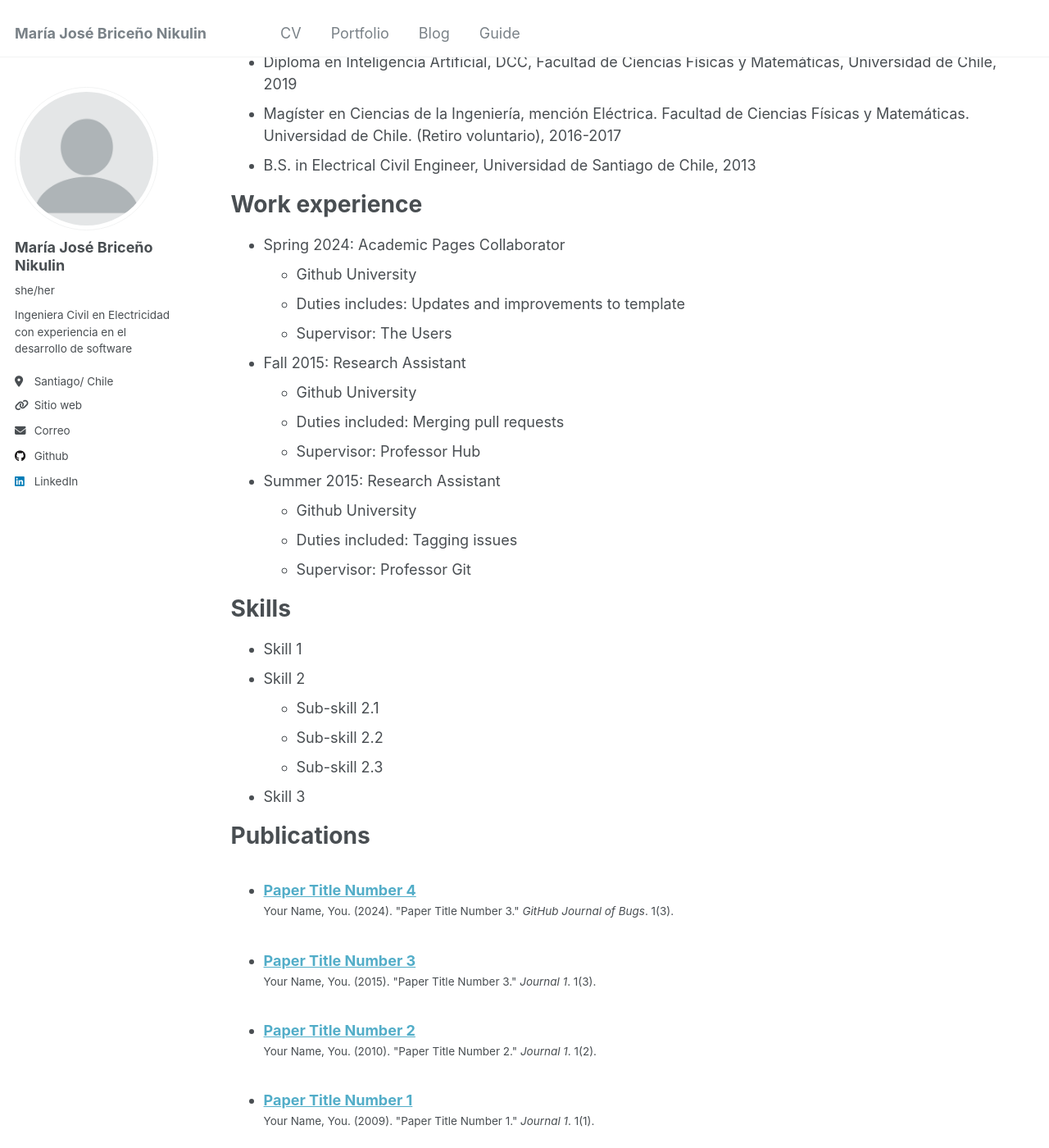
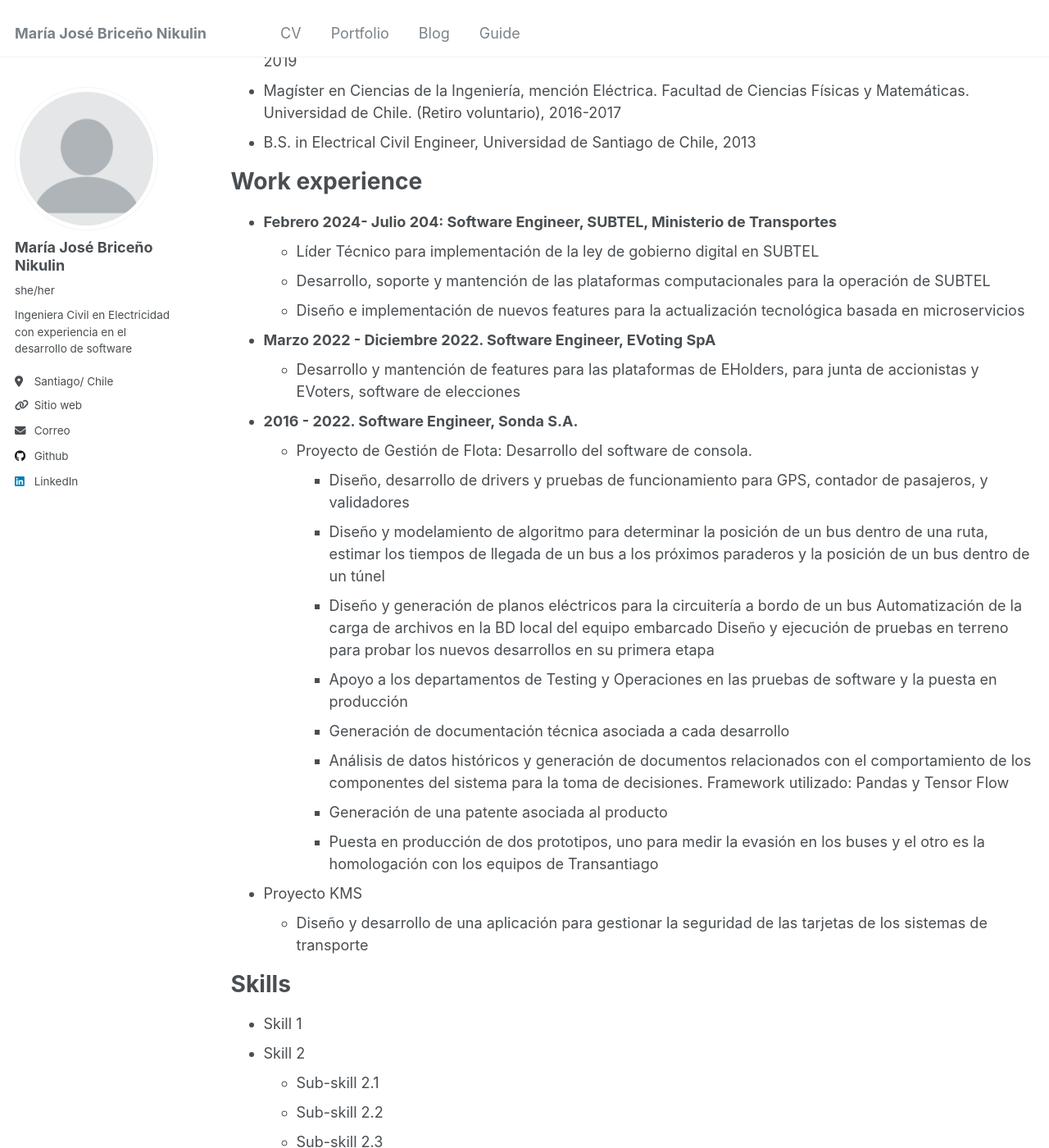
Before and after one commit to majobrini/majobrini.github.io, a Jekyll site: the page built from _pages/cv.md, in a window 1280 px wide and 1400 px high, scrolled down 237 px. Shown: the whole window at 82% size. Built offline with Jekyll 4.4.1, drawn with Linux system fonts in a browser that asks for light colours; some of the changed text lies outside the part shown.

Commit message:
experiencia laboral

```diff
--- a/_pages/cv.md
+++ b/_pages/cv.md
@@ -18,22 +18,46 @@ Education
   Matemáticas. Universidad de Chile. (Retiro voluntario), 2016-2017
 * B.S. in Electrical Civil Engineer, Universidad de Santiago de Chile, 2013
 
+
+
 Work experience
 ======
-* Spring 2024: Academic Pages Collaborator
-  * Github University
-  * Duties includes: Updates and improvements to template
-  * Supervisor: The Users
 
-* Fall 2015: Research Assistant
-  * Github University
-  * Duties included: Merging pull requests
-  * Supervisor: Professor Hub
+* **Febrero 2024- Julio 204: Software Engineer, SUBTEL, Ministerio de Transportes**
+  * Líder Técnico para implementación de la ley de gobierno digital en SUBTEL
+  * Desarrollo, soporte y mantención de las plataformas computacionales para la operación de SUBTEL
+  * Diseño e implementación de nuevos features para la actualización tecnológica basada en
+    microservicios
 
-* Summer 2015: Research Assistant
-  * Github University
-  * Duties included: Tagging issues
-  * Supervisor: Professor Git
+
+* **Marzo 2022 - Diciembre 2022. Software Engineer, EVoting SpA**
+  * Desarrollo y mantención de features para las plataformas de EHolders, para junta de accionistas y
+    EVoters, software de elecciones
+
+
+* **2016 - 2022. Software Engineer, Sonda S.A.**
+  * Proyecto de Gestión de Flota: Desarrollo del software de consola.
+      *  Diseño, desarrollo de drivers y pruebas de funcionamiento para GPS, contador de pasajeros, y
+         validadores
+      * Diseño y modelamiento de algoritmo para determinar la posición de un bus dentro de una ruta,
+        estimar los tiempos de llegada de un bus a los próximos paraderos y la posición de un bus dentro de
+        un túnel
+      * Diseño y generación de planos eléctricos para la circuitería a bordo de un bus
+        Automatización de la carga de archivos en la BD local del equipo embarcado
+        Diseño y ejecución de pruebas en terreno para probar los nuevos desarrollos en su primera etapa
+      * Apoyo a los departamentos de Testing y Operaciones en las pruebas de software y la puesta en
+        producción
+      * Generación de documentación técnica asociada a cada desarrollo
+      * Análisis de datos históricos y generación de documentos relacionados con el comportamiento de los
+        componentes del sistema para la toma de decisiones. Framework utilizado: Pandas y Tensor Flow
+      * Generación de una patente asociada al producto
+      * Puesta en producción de dos prototipos, uno para medir la evasión en los buses y el otro es la
+        homologación con los equipos de Transantiago
+
+* Proyecto KMS
+   * Diseño y desarrollo de una aplicación para gestionar la seguridad de las tarjetas de los sistemas de
+     transporte
+
 
 Skills
 ======
@@ -49,19 +73,3 @@ Publications
   <ul>{% for post in site.publications reversed %}
     {% include archive-single-cv.html %}
   {% endfor %}</ul>
-
-Talks
-======
-  <ul>{% for post in site.talks reversed %}
-    {% include archive-single-talk-cv.html  %}
-  {% endfor %}</ul>
-
-Teaching
-======
-  <ul>{% for post in site.teaching reversed %}
-    {% include archive-single-cv.html %}
-  {% endfor %}</ul>
-
-Service and leadership
-======
-* Currently signed in to 43 different slack teams
```
Also changed, not shown: other parts of _pages/cv.md (+1 -1 lines), 1 other file.
